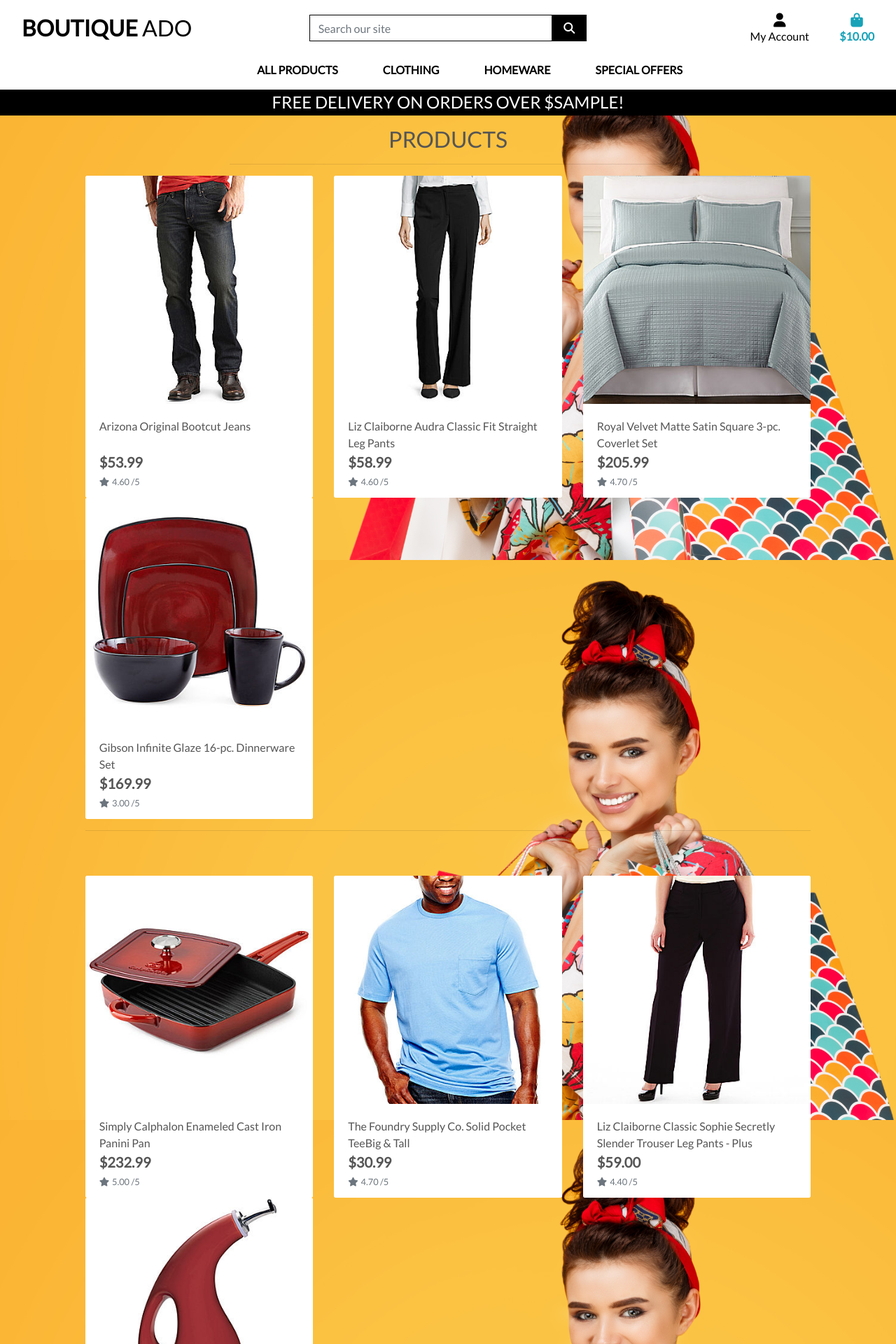
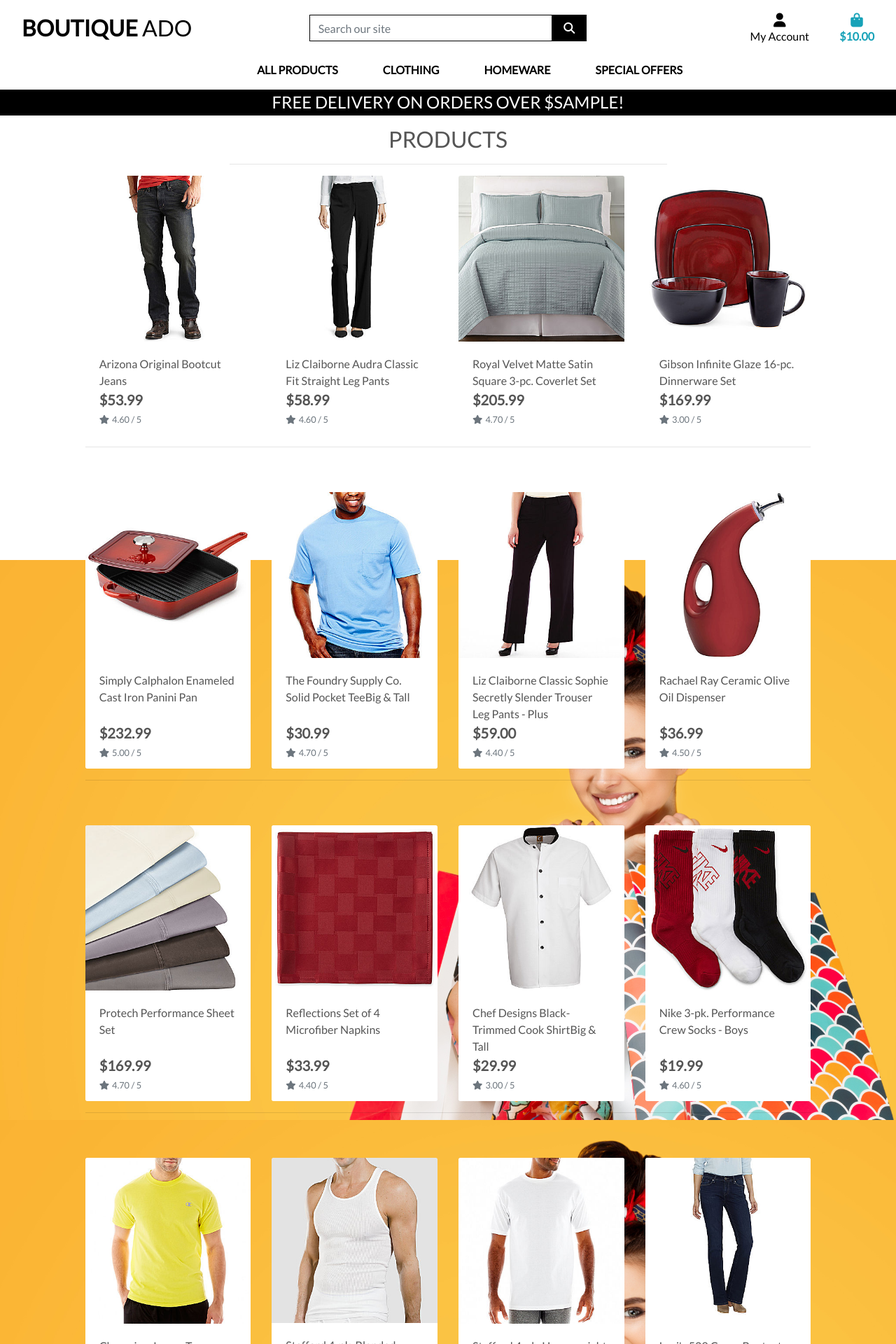
Before and after one commit to adnanmuhtadi/boutique_ado_v1, a Django app: template products/templates/products/products.html in a window 1280 px wide. Shown: the top 1920 px of the page at 70% size. Run offline with Django 3.2, Linux system fonts and the light colour scheme; data comes from the database, SQL or seed files in the repository; tables that the repository leaves empty hold one stand-in row (values such as "Sample post"); the template is opened without the code that fills it: values that come from a table or form of the project are taken from there, most other values are stand-ins (such as "Sample title", 1, 10 or a date in 2020); some libraries are stand-ins or nearby versions.

Commit message:
initial commit

```diff
--- a/products/templates/products/products.html
+++ b/products/templates/products/products.html
@@ -23,7 +23,7 @@
                 <div class="row mt-1 mb-2"></div>
                 <div class="row">
                     {% for product in products %}
-                        <div class="col-sm-6 col-md-6 col-lg-3 col-xl-4">
+                        <div class="col-sm-6 col-md-6 col-lg-4 col-xl-3">
                             <div class="card h-100 border-0">
                                 {% if product.image %}
                                 <a href="">
@@ -31,7 +31,7 @@
                                 </a>
                                 {% else %}
                                 <a href="">
-                                    <img class="card-img-top img-fluid" src="{{MEDIA_URL }}noimage.png" alt="{{ product.name }}">
+                                    <img class="card-img-top img-fluid" src="{{ MEDIA_URL }}noimage.png" alt="{{ product.name }}">
                                 </a>
                                 {% endif %}
                                 <div class="card-body pb-0">
@@ -42,7 +42,7 @@
                                         <div class="col">
                                             <p class="lead mb-0 text-left font-weight-bold">${{ product.price }}</p>
                                             {% if product.rating %}
-                                                <small class="text-muted"><i class="fas fa-star mr-1"></i>{{ product.rating }} /5</small>
+                                                <small class="text-muted"><i class="fas fa-star mr-1"></i>{{ product.rating }} / 5</small>
                                             {% else %}
                                                 <small class="text-muted">No Rating</small>
                                             {% endif %}
@@ -51,7 +51,7 @@
                                 </div>
                             </div>
                         </div>
-                        {% if forloop.counter|divisibleby:2 %}
+                        {% if forloop.counter|divisibleby:1 %}
                             <div class="col-12 d-sm-none mb-5">
                                 <hr>
                             </div>
@@ -76,5 +76,4 @@
             </div>
         </div>
     </div>
-
 {% endblock %}
--- a/static/css/base.css
+++ b/static/css/base.css
@@ -3,11 +3,11 @@ html {
 }
 
 body {
-	background: url('/media/homepage_background_cropped.jpg') no-repeat center center fixed;
-	background-size: cover;
+    background: url('/media/homepage_background_cropped.jpg') no-repeat center center fixed;
+    background-size: cover;
     height: calc(100vh - 164px);
     color: #555;
-    font-family: "Lato";
+    font-family: 'Lato';
 }
 
 /* from Bulma */
@@ -60,7 +60,17 @@ body {
     background: #000 !important;
 }
 
-/* --------------------------------- Media queries */
+.overlay {
+	height: 100%;
+	width: 100%;
+	top: 0;
+	left: 0;
+	position: fixed;
+	background: white;
+	z-index: -1;
+}
+
+/* -------------------------------- Media Queries */
 
 /* Slightly larger container on xl screens */
 @media (min-width: 1200px) {
```
Also changed, not shown: products/models.py (+3 -6 lines), products/migrations/0002_alter_category_options.py (added). Lines whose indentation alone changed are shown as unchanged.
